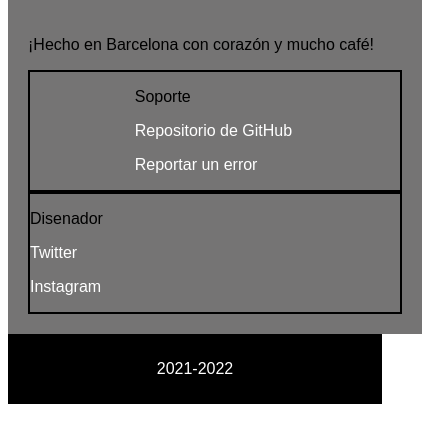
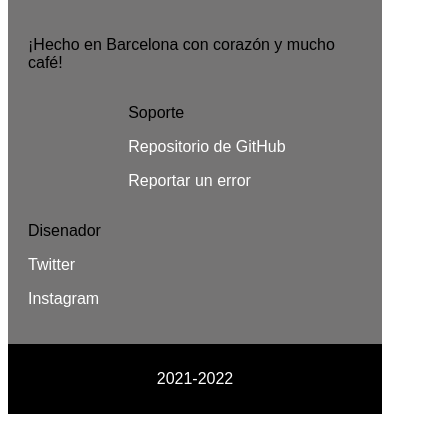
Before and after one commit to Nahuel-00/Fist_code, a plain HTML site: page index.html in a window 390 px wide. Shown: the part 2230-2652 px from the top of the page, 422 px wide, since content can reach past the window. Drawn offline with Linux system fonts and the light colour scheme; a web font is replaced by a local one.

Commit message:
ultima modificación

```diff
--- a/Style.css
+++ b/Style.css
@@ -100,10 +100,11 @@ body{
 
 .columna2 {
     flex: 1;
-    padding-left: 28%;
+    margin-left: 30%;
 }
 .columna4 {
     flex: 1;
+    margin-left: 0%;
 }
 
 .parte_negra {
@@ -143,17 +144,10 @@ body{
 
     .container2 {
         flex-direction: column;
-        width: 100%;
     }
 
-    .columna2{
-        border: 2px solid;color: black;
-        flex: 1;
-        padding-left: 28%;
-    }
-
-    .columna4 {
-        border: 2px solid;color: black;
+    .columna2, .columna4 {
+        flex-direction: column;
 
     }
 
```
